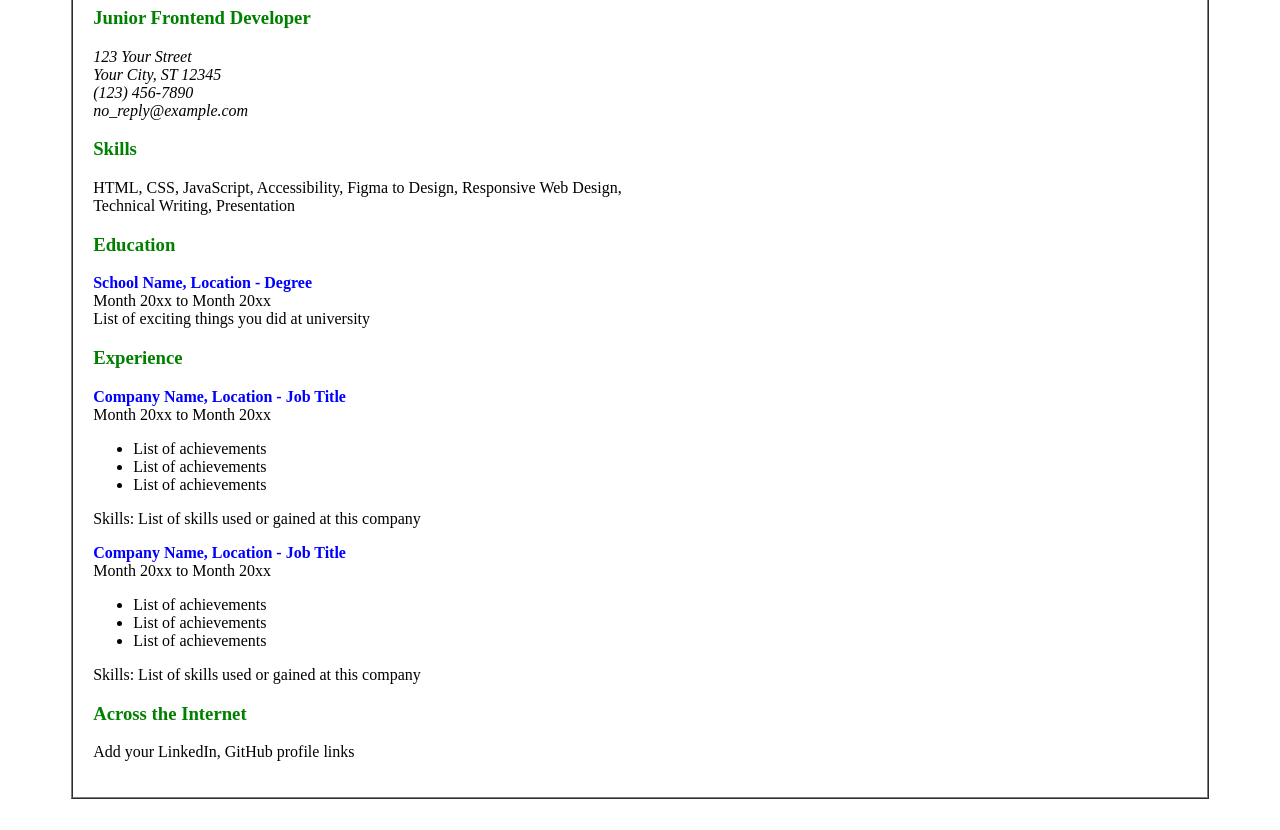
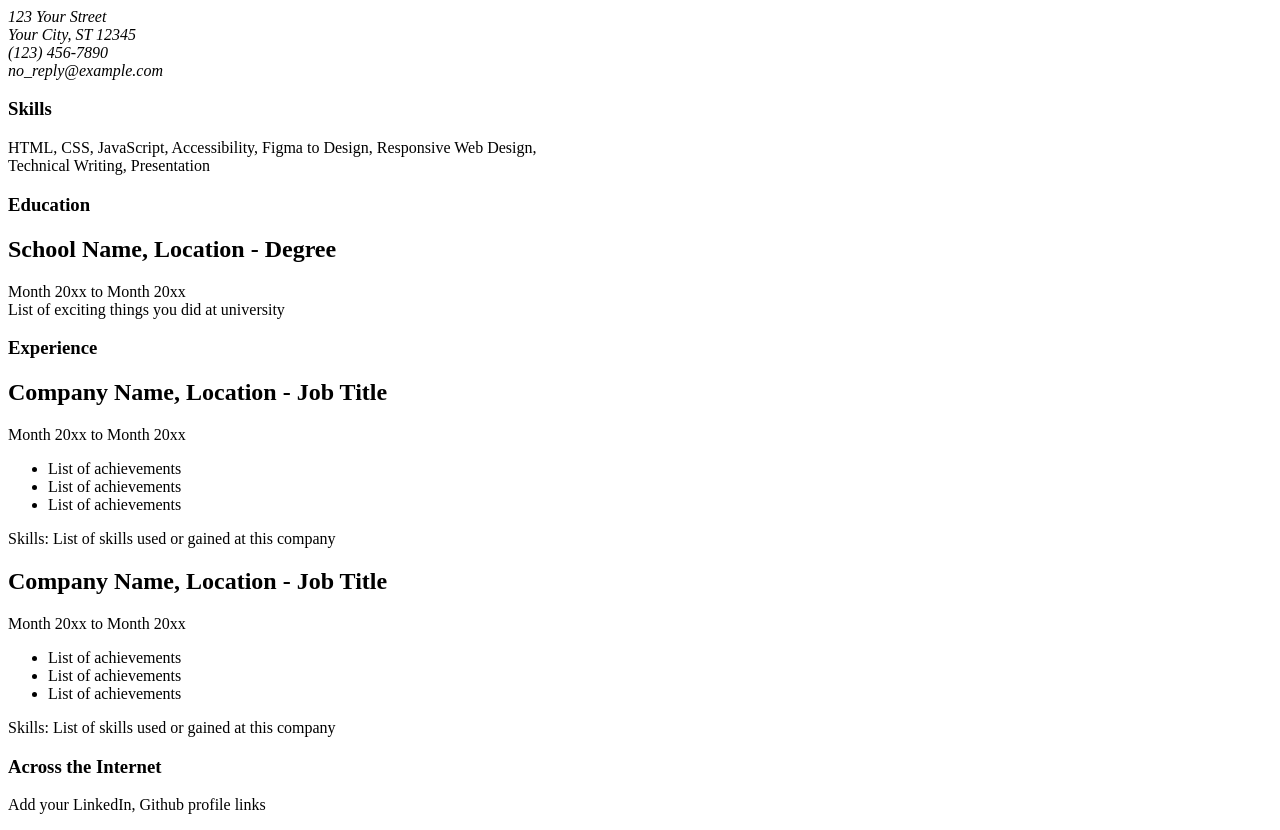
Before and after one commit to sharabshrestha99/Single-Page-HTML-CV-Project, a plain HTML site: page index.html in a window 1280 px wide. Shown: the part 113-943 px from the top of the page. Before the commit the page ends 920 px from the top, so only its background shows below. Drawn offline with Linux system fonts and the light colour scheme.

Commit message:
Refactor README.md project link and clean up index.html structure

```diff
--- a/index.html
+++ b/index.html
@@ -1,114 +1,65 @@
 <!DOCTYPE html>
 <html lang="en">
-
   <head>
+    <title>Single-Page HTML CV Project</title>
     <meta charset="UTF-8" />
     <meta name="viewport" content="width=device-width, initial-scale=1.0" />
-  <title>Single-Page HTML CV Project</title>
-
-  <!-- ✅ SEO Meta Tags -->
-  <meta name="description" content="A single-page CV for Your Name, Junior Frontend Developer.">
-  <meta name="keywords" content="HTML, CV, resume, frontend developer, portfolio">
-  <meta name="author" content="Your Name">
-
-  <!-- ✅ Open Graph Tags -->
-  <meta property="og:title" content="Your Name - Frontend Developer CV" />
-  <meta property="og:description"
-    content="A clean, semantic HTML-only CV for Your Name, showcasing skills, education, and experience." />
-  <meta property="og:type" content="website" />
-  <meta property="og:url" content="https://yourdomain.com/cv" />
-  <meta property="og:image" content="https://yourdomain.com/preview.png" />
-
-  <!-- ✅ Favicon -->
-  <link rel="icon" href="favicon.ico" type="image/x-icon" />
+    <meta name="description" content="A simple single-page HTML CV project" />
+    <meta name="keywords" content="HTML, CV, Resume, Single Page" />
+    <meta name="author" content="Your Name" />
   </head>
 
   <body>
-
-  <!-- Outer table to simulate a border -->
-  <table border="1" width="90%" align="center" cellpadding="20" cellspacing="0">
-    <tr>
-      <td>
-
     <header>
-          <hr width="80%" align="left">
       <h1>Your Name</h1>
-          <h3>
-            <font color="green">Junior Frontend Developer</font>
-          </h3>
+      <h3>Junior Frontend Developer</h3>
+    </header>
+    <main>
+      <section id="address">
         <address>
-            123 Your Street<br>
-            Your City, ST 12345<br>
-            (123) 456-7890<br>
-            no_reply@example.com
+          <p>
+            123 Your Street <br />Your City, ST 12345 <br />(123) 456-7890
+            <br />no_reply@example.com
+          </p>
         </address>
-        </header>
-
-        <main>
-          <section>
-            <h3>
-              <font color="green">Skills</font>
-            </h3>
+      </section>
+      <section id="skills">
+        <h3>Skills</h3>
+        HTML, CSS, JavaScript, Accessibility, Figma to Design, Responsive Web
+        Design, <br />Technical Writing, Presentation
+      </section>
+      <section id="education">
+        <h3>Education</h3>
+        <h2>School Name, Location - Degree</h2>
         <p>
-              HTML, CSS, JavaScript, Accessibility, Figma to Design, Responsive Web Design,<br>
-              Technical Writing, Presentation
+          Month 20xx to Month 20xx <br />List of exciting things you did at
+          university
         </p>
       </section>
+      <section id="experience">
+        <h3>Experience</h3>
+        <h2>Company Name, Location - Job Title</h2>
+        <p>Month 20xx to Month 20xx</p>
 
-          <section>
-            <h3>
-              <font color="green">Education</font>
-            </h3>
-            <p>
-              <font color="blue"><b>School Name, Location - Degree</b></font><br>
-              Month 20xx to Month 20xx<br>
-              List of exciting things you did at university
-            </p>
-          </section>
-
-          <section>
-            <h3>
-              <font color="green">Experience</font>
-            </h3>
-
-            <p>
-              <font color="blue"><b>Company Name, Location - Job Title</b></font><br>
-              Month 20xx to Month 20xx
         <ul>
           <li>List of achievements</li>
           <li>List of achievements</li>
           <li>List of achievements</li>
         </ul>
-            Skills: List of skills used or gained at this company
-            </p>
-
-            <p>
-              <font color="blue"><b>Company Name, Location - Job Title</b></font><br>
-              Month 20xx to Month 20xx
+        <p>Skills: List of skills used or gained at this company</p>
+        <h2>Company Name, Location - Job Title</h2>
+        <p>Month 20xx to Month 20xx</p>
         <ul>
           <li>List of achievements</li>
           <li>List of achievements</li>
           <li>List of achievements</li>
         </ul>
-            Skills: List of skills used or gained at this company
-            </p>
+        <p>Skills: List of skills used or gained at this company</p>
       </section>
     </main>
-
     <footer>
-          <h3>
-            <font color="green">Across the Internet</font>
-          </h3>
-          <p>
-            Add your LinkedIn,
-            GitHub profile links
-          </p>
+      <h3>Across the Internet</h3>
+      <p>Add your LinkedIn, Github profile links</p>
     </footer>
-
-      </td>
-    </tr>
-  </table>
-
   </body>
-
 </html>
```
Also changed, not shown: 1 other file. Lines whose indentation alone changed are shown as unchanged.
